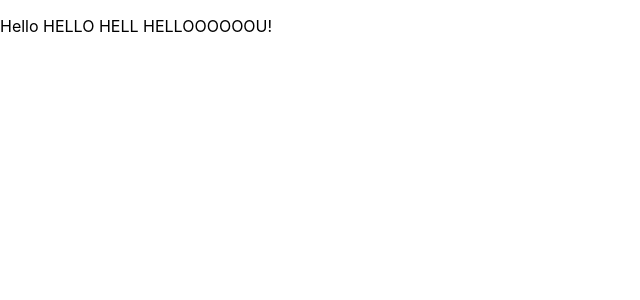
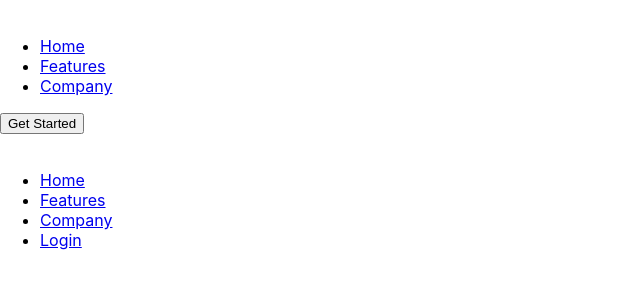
Before and after one commit to Danila-Fateev/serverless-academy-tinvio, a React (Create React App) app in the folder my-app/: page / in a window 1280 px wide. Shown: the top 300 px of the page, without its empty margins (0-640 px from the left). Built offline with nearby package versions, Linux system fonts and the light colour scheme.

Commit message:
Created components
Created SharedLayout with Header and Footer

```diff
--- a/my-app/src/App.js
+++ b/my-app/src/App.js
@@ -1,11 +1,12 @@
 import "./App.css";
-import { Link, Route, Routes } from "react-router-dom";
-import HomePage from "./pages/HomePage";
+import { Route, Routes } from "react-router-dom";
+import SharedLayout from "./components/SharedLayout";
 function App() {
   return (
     <>
+      <SharedLayout />
       <Routes>
-        <Route path="/" element={<HomePage />} />
+        <Route path="/" element={<p />} />
       </Routes>
     </>
   );
--- /dev/null
+++ b/my-app/src/components/Footer.jsx
@@ -0,0 +1,25 @@
+import { Link } from "react-router-dom";
+
+function Footer() {
+  return (
+    <>
+      <img src="" alt="" />
+      <ul>
+        <li>
+          <Link>Home</Link>
+        </li>
+        <li>
+          <Link>Features</Link>
+        </li>
+        <li>
+          <Link>Company</Link>
+        </li>
+        <li>
+          <Link>Login</Link>
+        </li>
+      </ul>
+    </>
+  );
+}
+
+export default Footer;
--- /dev/null
+++ b/my-app/src/components/Header.jsx
@@ -0,0 +1,28 @@
+import { Link } from "react-router-dom";
+
+function Header() {
+  return (
+    <>
+      <header>
+        <img src="" alt="" />
+        <nav>
+          <ul>
+            <li>
+              <Link to="/">Home</Link>
+            </li>
+            <li>
+              <Link to="/features">Features</Link>
+            </li>
+            <li>
+              <Link to="/company">Company</Link>
+            </li>
+          </ul>
+        </nav>
+
+        <button>Get Started</button>
+      </header>
+    </>
+  );
+}
+
+export default Header;
--- /dev/null
+++ b/my-app/src/components/SharedLayout.jsx
@@ -0,0 +1,18 @@
+import { Outlet } from "react-router-dom";
+import Footer from "./Footer";
+import Header from "./Header";
+function SharedLayout() {
+  return (
+    <>
+      <Header />
+      <main>
+        <Outlet />
+      </main>
+      <footer>
+        <Footer />
+      </footer>
+    </>
+  );
+}
+
+export default SharedLayout;
```
